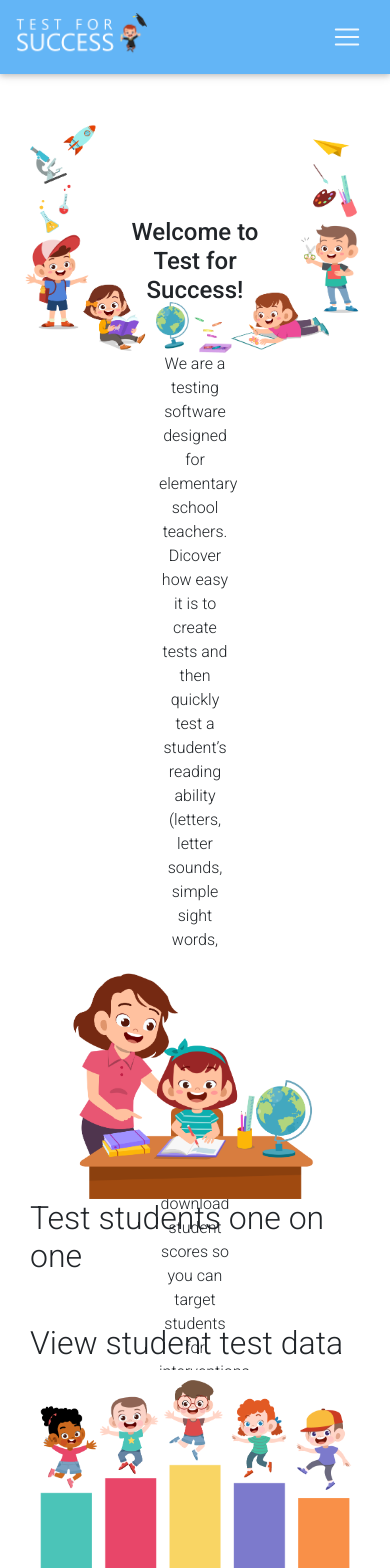
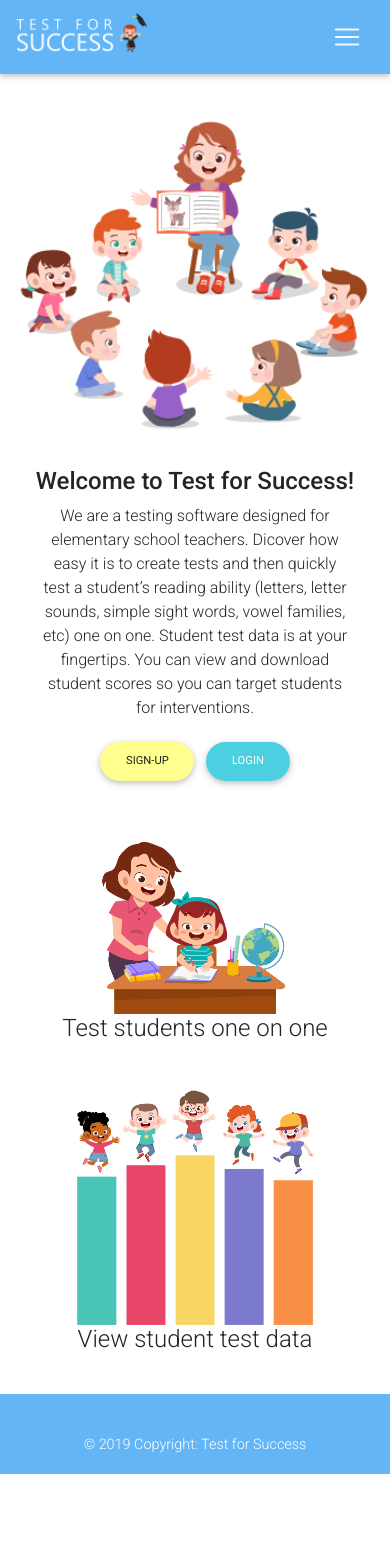
Before and after one commit to HeatherButterfield/testforsuccess, a React (Create React App) app: page / in a window 390 px wide. Shown: the top 1568 px of the page. After the commit the page ends 1474 px from the top, so only its background shows below. Built offline with nearby package versions, Linux system fonts and the light colour scheme.

Commit message:
mobile respponsive

```diff
--- a/public/index.html
+++ b/public/index.html
@@ -4,6 +4,7 @@
     <meta charset="utf-8">
     <meta name="viewport" content="width=device-width, initial-scale=1, shrink-to-fit=no">
     <meta name="theme-color" content="#000000">
+    <meta name="viewport" content="width=device-width, initial-scale = 1.0, maximum-scale=1.0, user-scalable=no" />
     <!--
       manifest.json provides metadata used when your web app is added to the
       homescreen on Android. See https://developers.google.com/web/fundamentals/engage-and-retain/web-app-manifest/
--- a/src/index.css
+++ b/src/index.css
@@ -14,14 +14,10 @@
 
 .margin-top {
   margin-top: 40px;
-  margin-left: 0px;
-  margin-right: 0px;
 }
 
 .margin-bottom {
   margin-bottom: 40px;
-  margin-left: 0px;
-  margin-right: 0px;
 }
 
 .cardContainer {
@@ -31,6 +27,11 @@
 
 .half {
     width: 50%;
+}
+
+.margin-none {
+  margin: 0px;
+  padding: 0px;
 }
 
 #page-container {
@@ -49,10 +50,20 @@
   height: 5rem;
 }
 
+.mobile {
+  display: none;
+}
+
 @media (max-width: 576px) {
-  .margins-20 {
+  .margin-sides {
     margin-left: 10%;
     margin-right: 10%;
+  }
+  .desktop {
+    display: none;
+  }
+  .mobile {
+    display: inherit;
   }
 }
 
--- a/src/pages/HomePage.js
+++ b/src/pages/HomePage.js
@@ -2,11 +2,12 @@ import React from "react";
 import Header from "../assets/homePageHeader.png"
 import OneOnOne from "../assets/homePageOneOnOne.png"
 import BarGraph from "../assets/barGraph.png"
+import MobileHeader from "../assets/homePageMobileHeader.png"
 
 function HomePage() {
   return (
     <div className="container">
-      <div class="row margin-top margin-bottom">
+      <div class="row margin-top margin-bottom desktop">
         <div class="homePageHeader" style={{backgroundImage: "url(" + Header + ")", backgroundSize: "100% auto", height: "800px", backgroundRepeat: "no-repeat"}}>
           <div class="text-center py-5 px-4 margin-sides">
             <div>
@@ -19,20 +20,50 @@ function HomePage() {
           </div>
         </div>
       </div>
-      <div className="row margin-bottom align-items-center">
+      <div class="mobile">
+        <div class="row">
+          <img class="margin-none" src={MobileHeader} alt="teacher with students" style={{width: "100%"}}/>
+        </div>
+        <div class="row text-center">
+          <div class="margin-bottom">
+            <h2 class="h1-responsive font-bold"><strong>Welcome to Test for Success!</strong></h2>
+            <p class="margin-sides">We are a testing software designed for elementary school teachers. Dicover how easy it is to create tests and then quickly test a student’s reading ability (letters, letter sounds, simple sight words, vowel families, etc) one on one. Student test data is at your fingertips. You can view and download student scores so you can target students for interventions.
+            </p>
+            <a class="btn text-dark yellow accent-1 btn-rounded btn-md">Sign-up</a>
+            <a href="/login" class="btn text-white rgba-cyan-strong btn-rounded btn-md">Login</a>
+          </div>
+        </div>
+      </div>
+      <div className="row text-center margin-bottom align-items-center desktop">
         <div class="col-sm-12 col-md-6">
-          <img src={OneOnOne} alt="one on one" style={{ width: "100%" }}/>
+          <img src={OneOnOne} alt="one on one" style={{ width: "90%" }}/>
         </div>
         <div class="col-sm-12 col-md-6">
           <h2>Test students one on one</h2>
         </div>
       </div>
-      <div className="row margin-bottom align-items-center">
+      <div className="row text-center margin-bottom align-items-center desktop">
         <div class="col-sm-12 col-md-6">
           <h2>View student test data</h2>
         </div>
         <div class="col-sm-12 col-md-6">
-          <img src={BarGraph} alt="student data" style={{ width: "100%" }}/>
+          <img src={BarGraph} alt="student data" style={{ width: "90%" }}/>
+        </div>
+      </div>
+      <div className="row text-center margin-bottom align-items-center mobile">
+        <div class="col-sm-12 col-md-6">
+          <img src={OneOnOne} alt="one on one" style={{ width: "70%" }}/>
+        </div>
+        <div class="col-sm-12 col-md-6">
+          <h4>Test students one on one</h4>
+        </div>
+      </div>
+      <div className="row text-center margin-bottom align-items-center mobile">
+        <div class="col-sm-12 col-md-6">
+          <img src={BarGraph} alt="student data" style={{ width: "70%" }}/>
+        </div>
+        <div class="col-sm-12 col-md-6">
+          <h4>View student test data</h4>
         </div>
       </div>
     </div>
--- a/src/pages/LoginPage.js
+++ b/src/pages/LoginPage.js
@@ -7,21 +7,21 @@ function LoginPage() {
     <div class="container">
       <div class="row justify-content-around">
         <div className="margins-bottom margin-top">
-          <div className="card" style={{ width: "400px" }}>
+          <div className="card" style={{ width: "350px" }}>
             <a href="/login/student">
               <div className="card-body">
                 <h4 className="card-title text-center"><a>Student View</a></h4>
-                <img className="card-img-top text-center" src={Student} alt="Student" style={{ height: "400px", width: "auto" }}></img>
+                <img className="card-img-top text-center" src={Student} alt="Student" style={{ height: "350px", width: "auto" }}></img>
               </div>
             </a>
           </div>
         </div>
         <div className="margin-bottom margin-top">
-          <div className="card" style={{ width: "400px" }}>
+          <div className="card" style={{ width: "350px" }}>
             <a href="/login/teacher">
               <div className="card-body">
                 <h4 className="card-title text-center"><a>Teacher View</a></h4>
-                <img className="card-img-top text-center" src={Teacher} alt="Teacher" style={{ height: "400px", width: "auto" }}></img>
+                <img className="card-img-top text-center" src={Teacher} alt="Teacher" style={{ height: "350px", width: "auto" }}></img>
               </div>
             </a>
           </div>
```
Also changed, not shown: src/assets/homePageMobileHeader.png (added).
